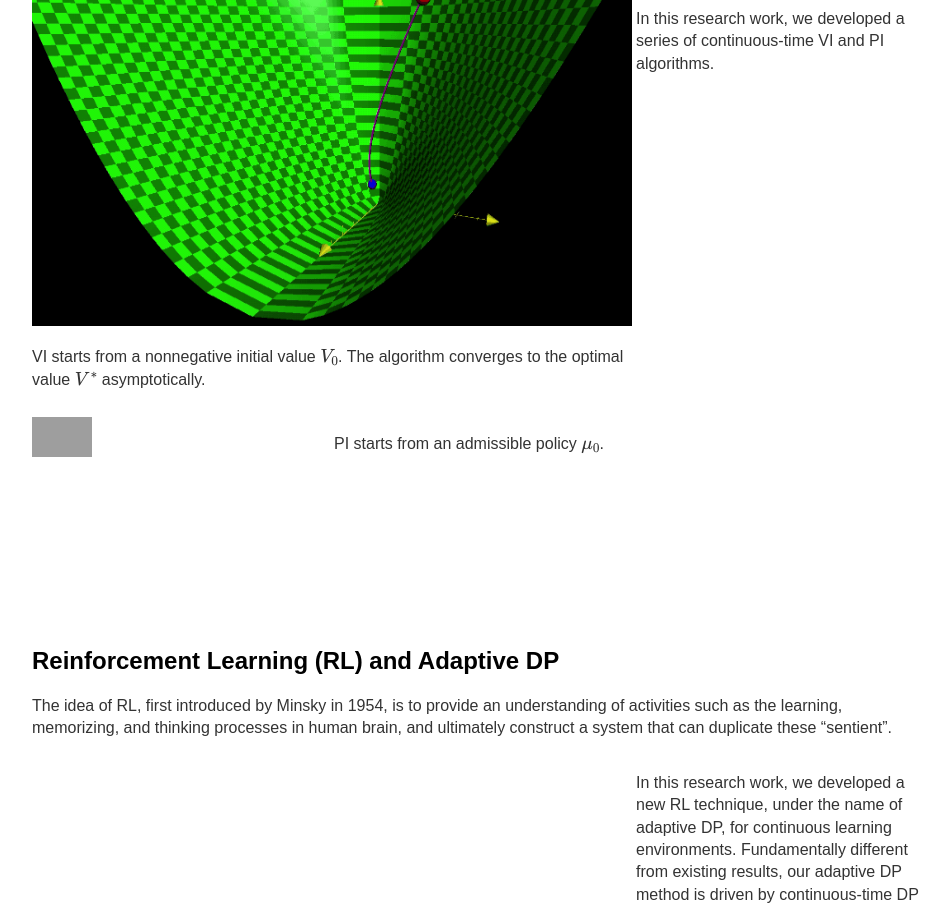
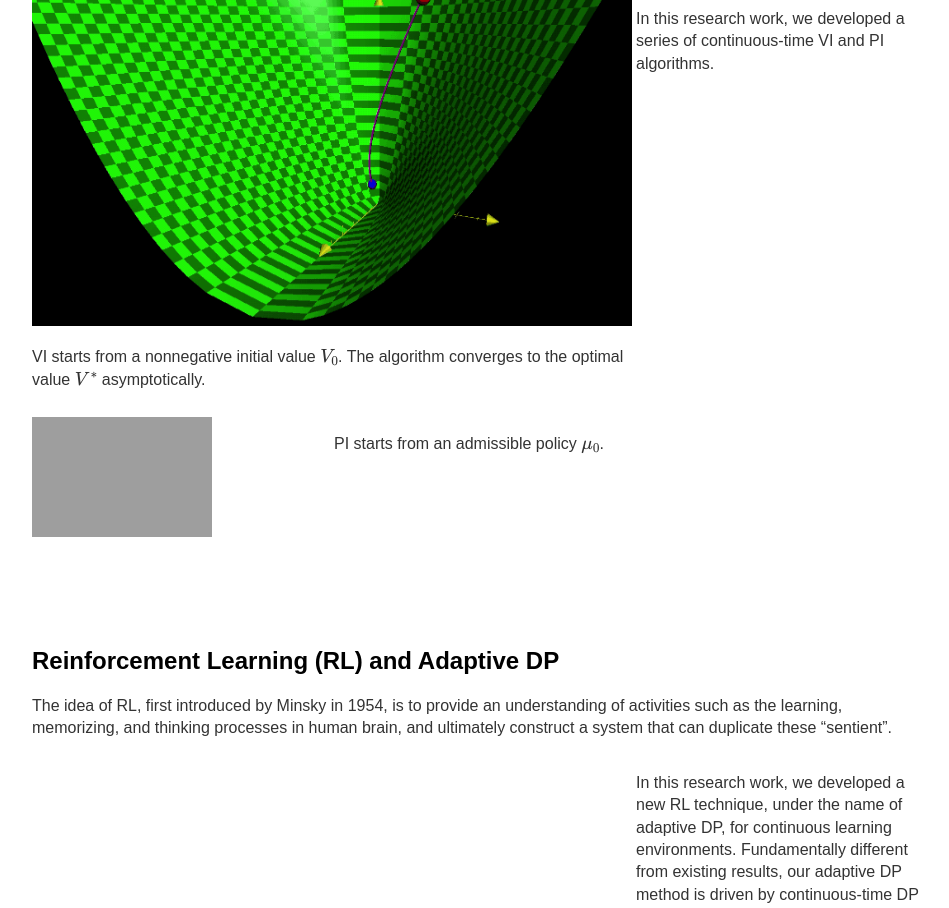
Before and after one commit to tao-bian-nyu/tao-bian-nyu.github.io, a Jekyll site: the page built from research/index.md, in a window 1280 px wide. Shown: the part 863-1771 px from the top of the page, without its empty margins (160-1109 px from the left). Built offline with Jekyll 4.4.1, drawn with Linux system fonts in a browser that asks for light colours; formulas are drawn with MathJax 3; grey boxes are pictures that could not be loaded.

Commit message:
Update topics.html

```diff
--- a/_includes/topics.html
+++ b/_includes/topics.html
@@ -15,7 +15,7 @@ However, despite its popularity in the science community, VI is flawed as it is
  <p> In this research work, we developed a series of continuous-time VI and PI algorithms.</p>
 </div>
 <div class="three">
-  <img src="../images/PI_algorithm.pdf" alt="Cart Pole via Deep ADP" style="width:60px;height:40px;">
+  <img src="../images/PI_algorithm.pdf" alt="Cart Pole via Deep ADP" style="width:180px;height:120px;">
 </div>
 <div class="four">
   <p> PI starts from an admissible policy \(\mu_0\). </p>
```
